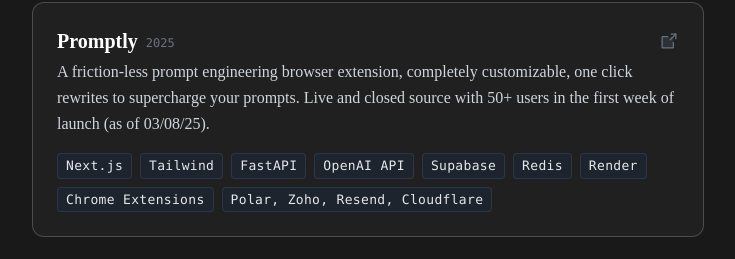
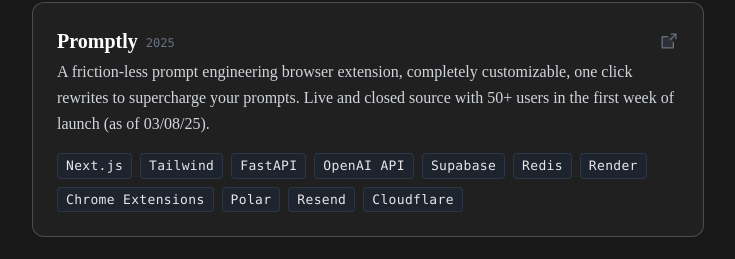
Before and after one commit to ArshanKaudinya/personal-website, a Next.js app: page / in a window 1280 px wide. Shown: the part 1084-1343 px from the top of the page, without its empty margins (272-1007 px from the left). Built offline with nearby package versions, Linux system fonts and the light colour scheme; a web font is replaced by a local one.

Commit message:
small project tweak

```diff
--- a/src/components/ProjectSection.tsx
+++ b/src/components/ProjectSection.tsx
@@ -15,7 +15,7 @@
     title: "Promptly",
     desc: "A friction-less prompt engineering browser extension, completely customizable, one click rewrites to supercharge your prompts. Live and closed source with 50+ users in the first week of launch (as of 03/08/25).",
     href: "https://usepromptlyai.com",
-    stack: ["Next.js", "Tailwind", "FastAPI", "OpenAI API", "Supabase", "Redis", "Render", "Chrome Extensions", "Polar, Zoho, Resend, Cloudflare"],
+    stack: ["Next.js", "Tailwind", "FastAPI", "OpenAI API", "Supabase", "Redis", "Render", "Chrome Extensions", "Polar", "Resend", "Cloudflare"],
     date: "2025",
   },
   {
```
